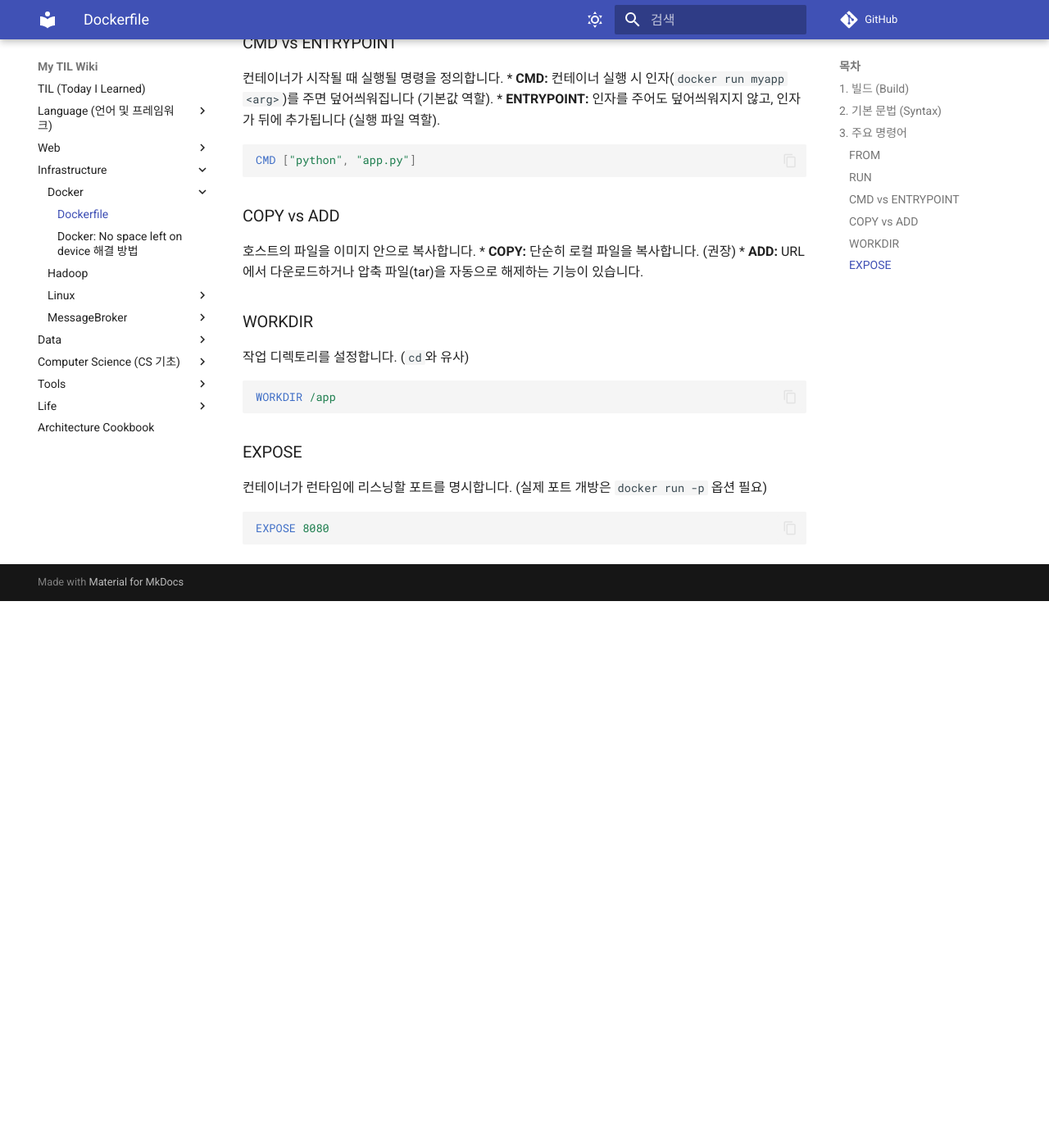
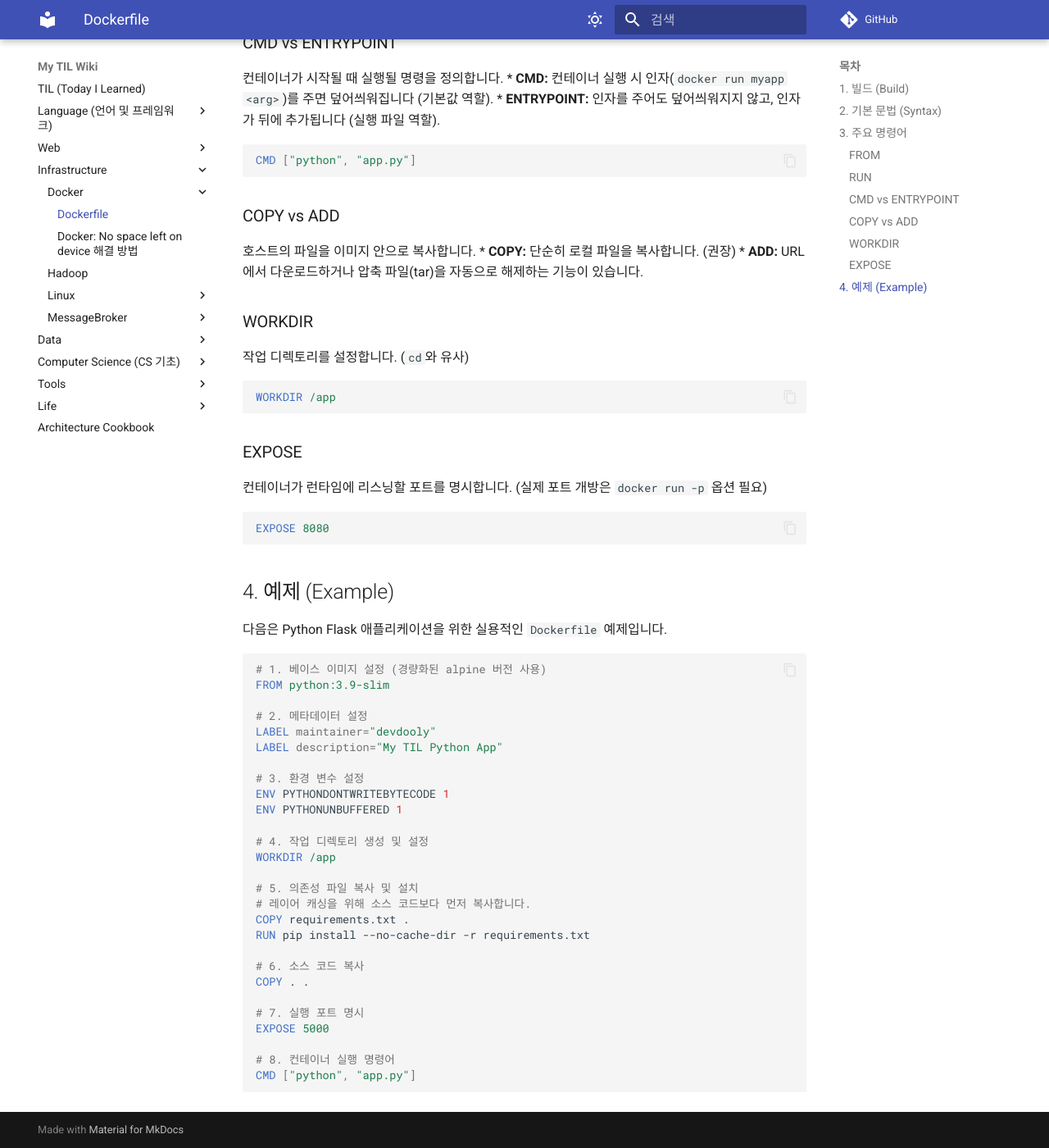
Before and after one commit to DevDooly/TIL, an MkDocs documentation site: the page built from docs/Infrastructure/Docker/dockerfile.md, in a window 1280 px wide and 1400 px high, scrolled down 1203 px. Shown: the whole window at 82% size. Built offline with MkDocs 1.6.1 and Material for MkDocs 9.7.7, drawn with Linux system fonts in a browser that asks for light colours; comment, search, counter and statistics services are not loaded; before the commit the page ends 1936 px from its top, so only the background shows below that.

Commit message:
Dockerfile 예제 코드 추가

````diff
--- a/docs/Infrastructure/Docker/dockerfile.md
+++ b/docs/Infrastructure/Docker/dockerfile.md
@@ -66,3 +66,37 @@ WORKDIR /app
 ```dockerfile
 EXPOSE 8080
 ```
+
+## 4. 예제 (Example)
+
+다음은 Python Flask 애플리케이션을 위한 실용적인 `Dockerfile` 예제입니다.
+
+```dockerfile
+# 1. 베이스 이미지 설정 (경량화된 alpine 버전 사용)
+FROM python:3.9-slim
+
+# 2. 메타데이터 설정
+LABEL maintainer="devdooly"
+LABEL description="My TIL Python App"
+
+# 3. 환경 변수 설정
+ENV PYTHONDONTWRITEBYTECODE 1
+ENV PYTHONUNBUFFERED 1
+
+# 4. 작업 디렉토리 생성 및 설정
+WORKDIR /app
+
+# 5. 의존성 파일 복사 및 설치
+# 레이어 캐싱을 위해 소스 코드보다 먼저 복사합니다.
+COPY requirements.txt .
+RUN pip install --no-cache-dir -r requirements.txt
+
+# 6. 소스 코드 복사
+COPY . .
+
+# 7. 실행 포트 명시
+EXPOSE 5000
+
+# 8. 컨테이너 실행 명령어
+CMD ["python", "app.py"]
+```
````
